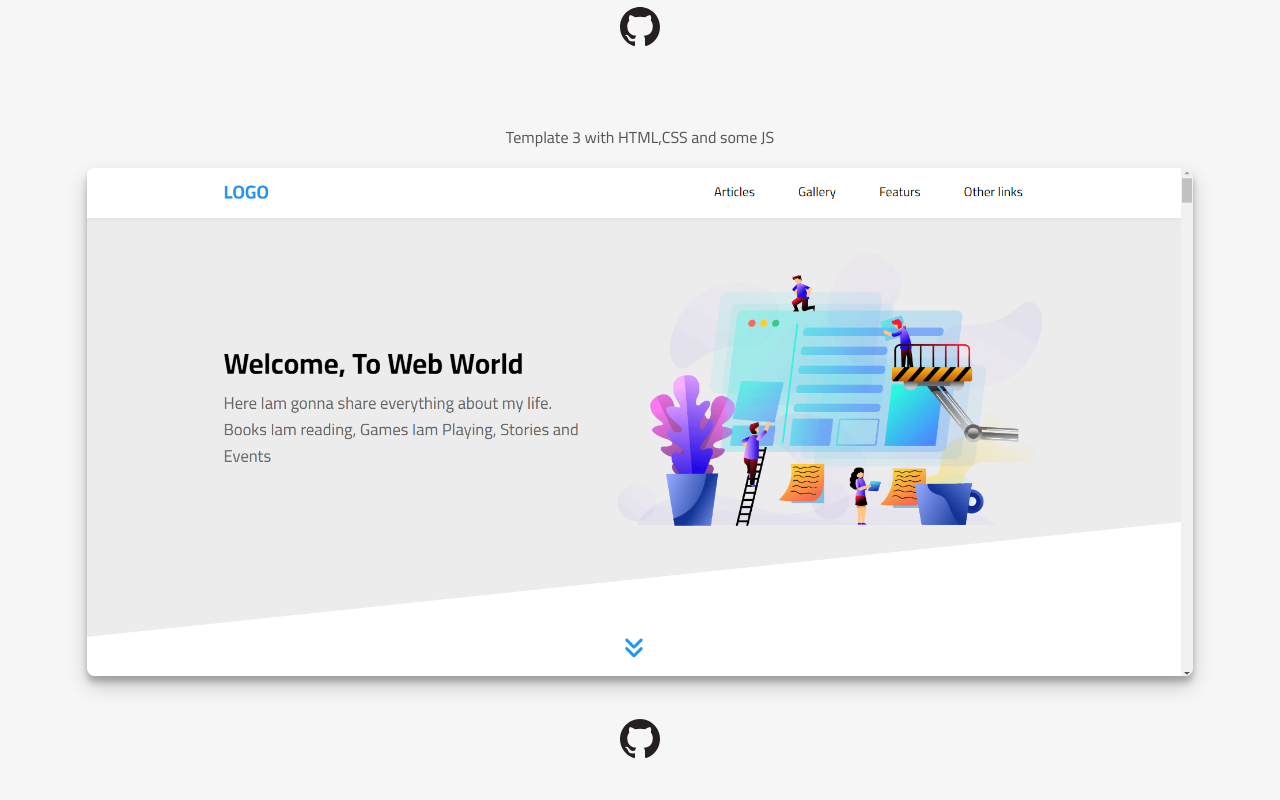
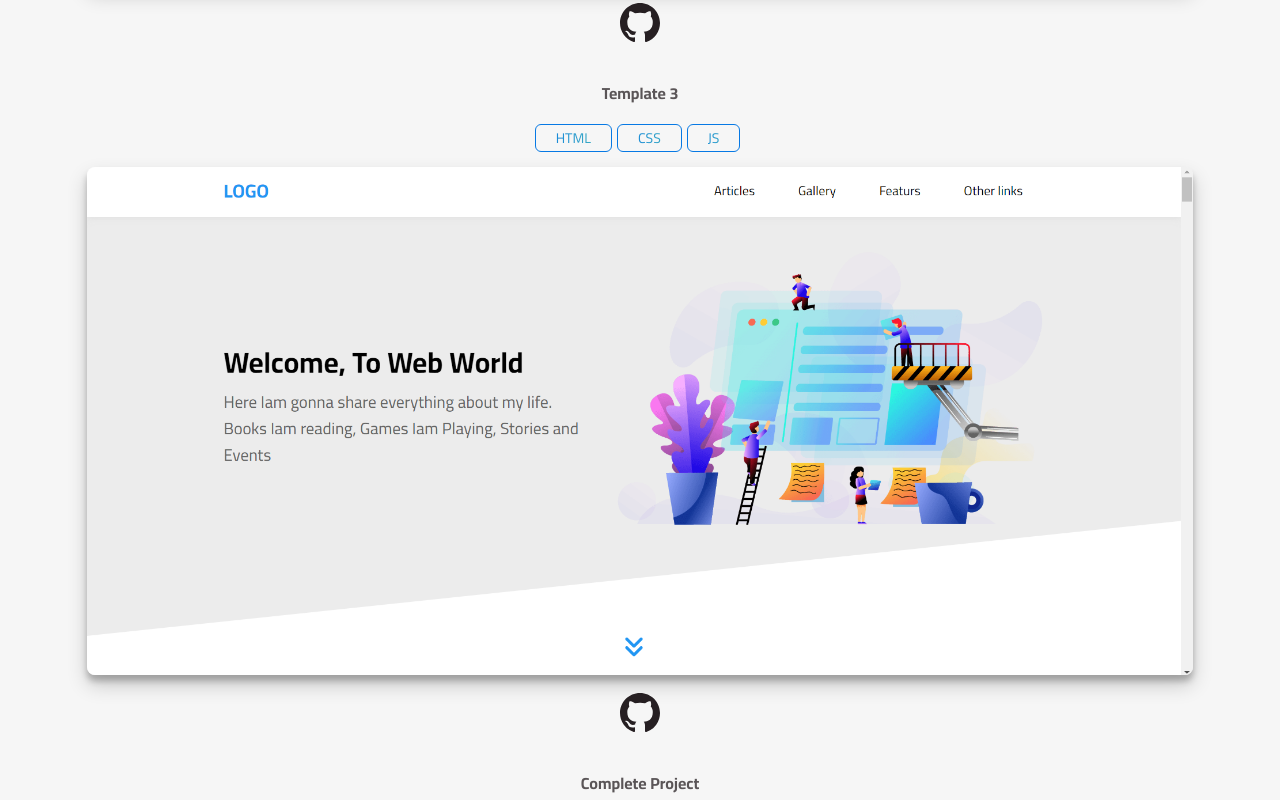
Before and after one commit to YahiaElsayed19/My-Portfolio, a React (Create React App) app: page /home in a window 1280 px wide. Shown: the part 2320-3120 px from the top of the page. Built offline with nearby package versions, Linux system fonts and the light colour scheme; a web font is replaced by a local one.

Commit message:
add tools change some styles in my My Work

```diff
--- a/src/components/Home/MyWork.js
+++ b/src/components/Home/MyWork.js
@@ -2,7 +2,6 @@ import React, { forwardRef, useContext } from "react";
 import { motion } from 'framer-motion'
 import darkContext from '../../store/dark-context'
 import { RiGithubFill } from "react-icons/ri";
-import { RiEyeFill } from "react-icons/ri"
 import classes from "./MyWork.module.css";
 import template1 from "../../assets/template1.png";
 import template2 from "../../assets/template2.png";
@@ -18,63 +17,72 @@ import mtdb from '../../assets/mtdb.png'
 const BOXES = [
     {
         id: "p1",
-        description: "Template 1 with HTML&CSS",
+        name: "Template 1",
+        tools: ["HTML", "CSS"],
         image: template1,
         github: "https://github.com/YahiaElsayed19/Template1",
         live: "https://yahiaelsayed19.github.io/Template1/",
     },
     {
         id: "p2",
-        description: "Template 2 with HTML&CSS",
+        name: "Template 2",
+        tools: ["HTML", "CSS"],
         image: template2,
         github: "https://github.com/YahiaElsayed19/Template2",
         live: "https://yahiaelsayed19.github.io/Template2/",
     },
     {
         id: "p3",
-        description: "Template 3 with HTML,CSS and some JS",
+        name: "Template 3",
+        tools: ["HTML", "CSS", "JS"],
         image: template3,
         github: "https://github.com/YahiaElsayed19/Template3",
         live: "https://yahiaelsayed19.github.io/Template3/",
     },
     {
         id: "p4",
-        description: "Complete Project with HTML,CSS and JS",
+        name: "Complete Project",
+        tools: ["HTML", "CSS", "JS"],
         image: completeproject,
         github: "https://github.com/YahiaElsayed19/Complete-Project",
         live: "https://yahiaelsayed19.github.io/Complete-Project/",
     },
     {
         id: "p5",
-        description: "Quiz App with HTML,CSS and JS",
+        name: "Quiz App",
+        tools: ["HTML", "CSS", "JS"],
         image: quizapp,
         github: "https://github.com/YahiaElsayed19/Quiz-App",
         live: "https://yahiaelsayed19.github.io/Quiz-App/",
     },
     {
         id: "p6",
-        description: "To-Do List App with HTML,CSS and JS",
+        name: "To-Do List App",
+        tools: ["HTML", "CSS", "JS"],
         image: todolist,
         github: "https://github.com/YahiaElsayed19/To-do-List",
         live: "https://yahiaelsayed19.github.io/To-do-List/",
     },
     {
         id: "p7",
-        description: "Complete expanse tracker app with React.Js",
+        name: "Complete expanse tracker app",
+        tools: ["React.js", "CSS"],
         image: expensetracker,
         github: "https://github.com/YahiaElsayed19/expense",
         live: "https://expense-tracker.yahia.vercel.app/",
     },
     {
         id: "p8",
-        description: "Complete food order app with React.Js",
+        name: "Complete food order app",
+        tools: ["React.js", "CSS"],
         image: foodapp,
         github: "https://github.com/YahiaElsayed19/Food-order-app",
         live: "https://food-order-app-yahia.vercel.app/",
     },
     {
         id: "p9",
-        description: "Complete Movies and Tv Shows Database with React.Js",
+        name: "Complete Movies and Tv Shows Database",
+        tools: ["React.js", "CSS", "Axios", "React router", "Framer motion"],
         image: mtdb,
         github: "https://github.com/YahiaElsayed19/MTDB",
         live: "https://mtdb.vercel.app/",
@@ -100,7 +108,6 @@ const MyWork = forwardRef((props, ref) => {
             },
         }
     }
-
     const content = BOXES.map((box) => (
         <motion.div
             variants={variants}
@@ -108,7 +115,10 @@ const MyWork = forwardRef((props, ref) => {
             whileInView="visible"
             viewport={{ once: true }}
             className={classes["my-work__box"]} key={box.id}>
-            <p className={classes["my-work__description"]}>{box.description}</p>
+            <p className={classes["my-work__name"]}>{box.name}</p>
+            <div className={classes["my-work__tools"]}>
+                {box.tools.map((tool) => <div key={Math.random()} className={classes["my-work__tool"]}>{tool}</div>)}
+            </div>
             <a href={box.live} target='_blank'>
                 <img src={box.image} alt={box.id} className={classes["my-work__image"]} />
             </a>
--- a/src/components/Home/MyWork.module.css
+++ b/src/components/Home/MyWork.module.css
@@ -50,7 +50,7 @@
     margin-top: -20px;
 }
 
-.my-work.dark .my-work__description,
+.my-work.dark .my-work__name,
 .my-work.dark .my-work__p {
     color: var(--dark-main-color);
 }
@@ -75,9 +75,10 @@
     }
 }
 
-.my-work__description,
+.my-work__name,
 .my-work__p {
     color: var(--black-75);
+    font-weight: bold;
     transition-duration: 0.5s;
 }
 
@@ -85,24 +86,45 @@
     max-width: 100%;
     box-shadow: rgba(0, 0, 0, 0.19) 0px 10px 20px, rgba(0, 0, 0, 0.23) 0px 6px 6px;
     border-radius: 8px;
+    margin-top: 10px;
+}
+
+.my-work__tools {
+    display: flex;
+    justify-content: center;
+    flex-wrap: wrap;
+}
+
+.my-work__tool {
+    background: var(--brand-gradient);
+    -webkit-background-clip: text;
+    background-clip: text;
+    -webkit-text-fill-color: transparent;
+    padding: 0px 20px;
+    border: 1px solid var(--accent);
+    border-radius: 6px;
+    margin-right: 5px;
+    margin-bottom: 5px;
+    font-size: 14px;
+}
+
+@media (max-width: 570px) {
+    .my-work__tool {
+        font-size: 10px;
+    }
 }
 
 .my-work__icon {
     color: var(--black-color);
-    margin: 30px 15px;
     transition-duration: 0.3s;
+    margin-top: 5px;
+    margin-bottom: -10px;
 }
 
 .my-work.dark .my-work__icon {
     color: var(--dark-main-color);
 }
 
-@media (max-width: 768px) {
-    .my-work__icon {
-        margin: 20px 5px 10px;
-    }
-}
-
 .my-work__icon:hover,
 .my-work.dark .my-work__icon:hover {
     color: var(--accent);
```
